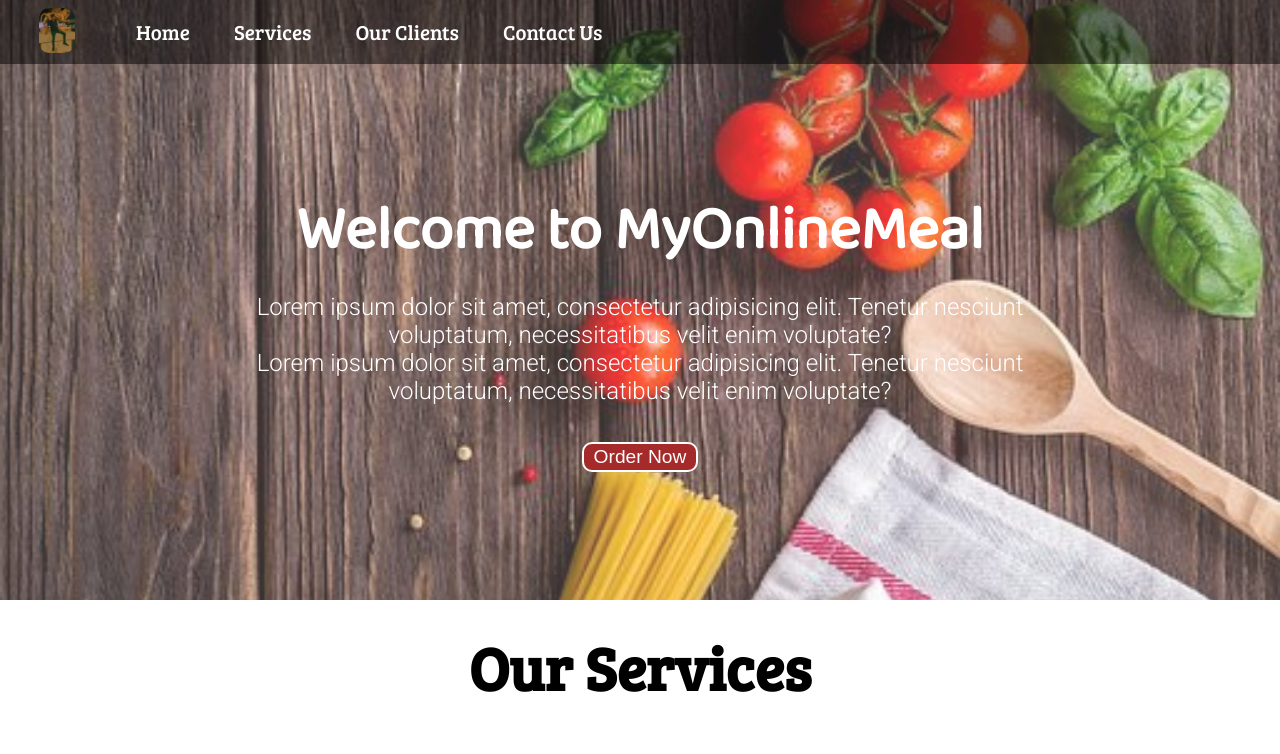
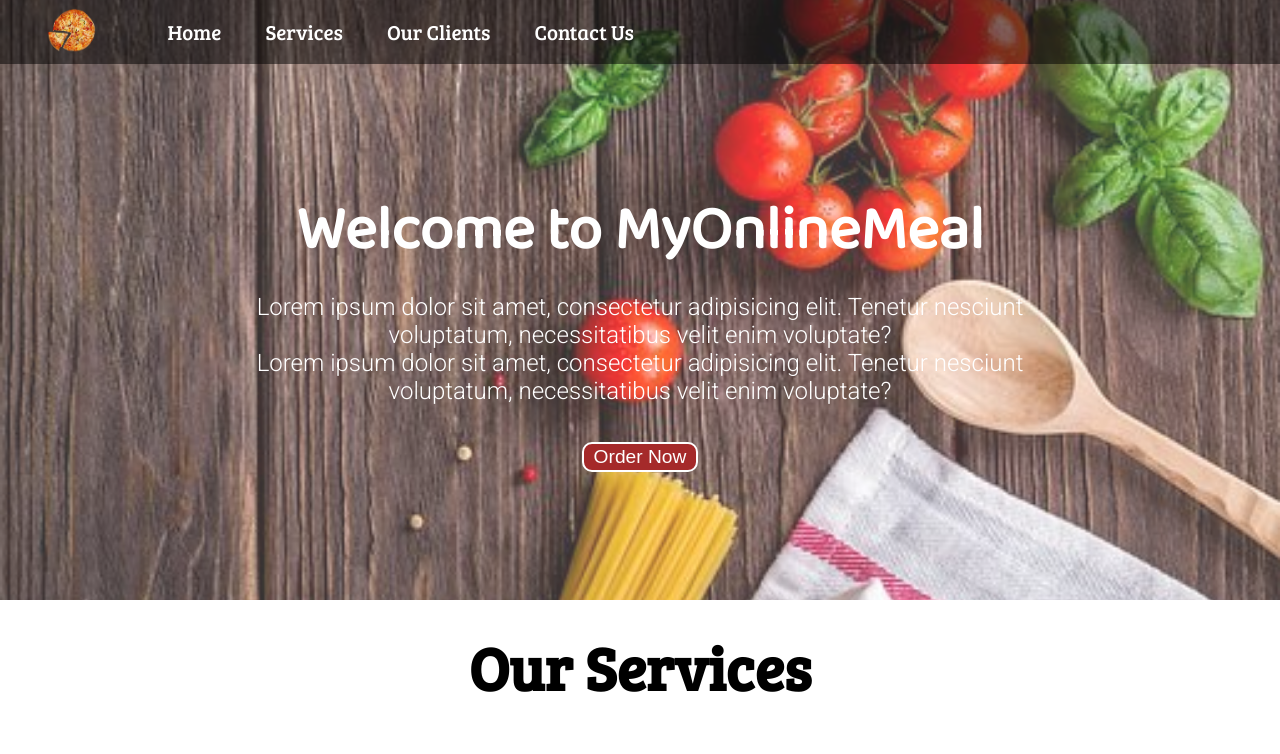
Before and after one commit to 0xRajvardhan/myOnlineMeals.com, a plain HTML site: page index.html in a window 1280 px wide. Shown: the top 754 px of the page. Drawn offline with Linux system fonts and the light colour scheme.

Commit message:
experimenting with logo

```diff
--- a/index.html
+++ b/index.html
@@ -17,7 +17,7 @@
 <body>
     <nav id="navbar">
         <div id="logo">
-            <img src="logo1.jpg" alt="MyOnlineMeal.com">
+            <img src="img/1re.png" alt="MyOnlineMeal.com">
         </div>
         <ul>
             <li class="item"><a href="#home">Home</a></li>
```
